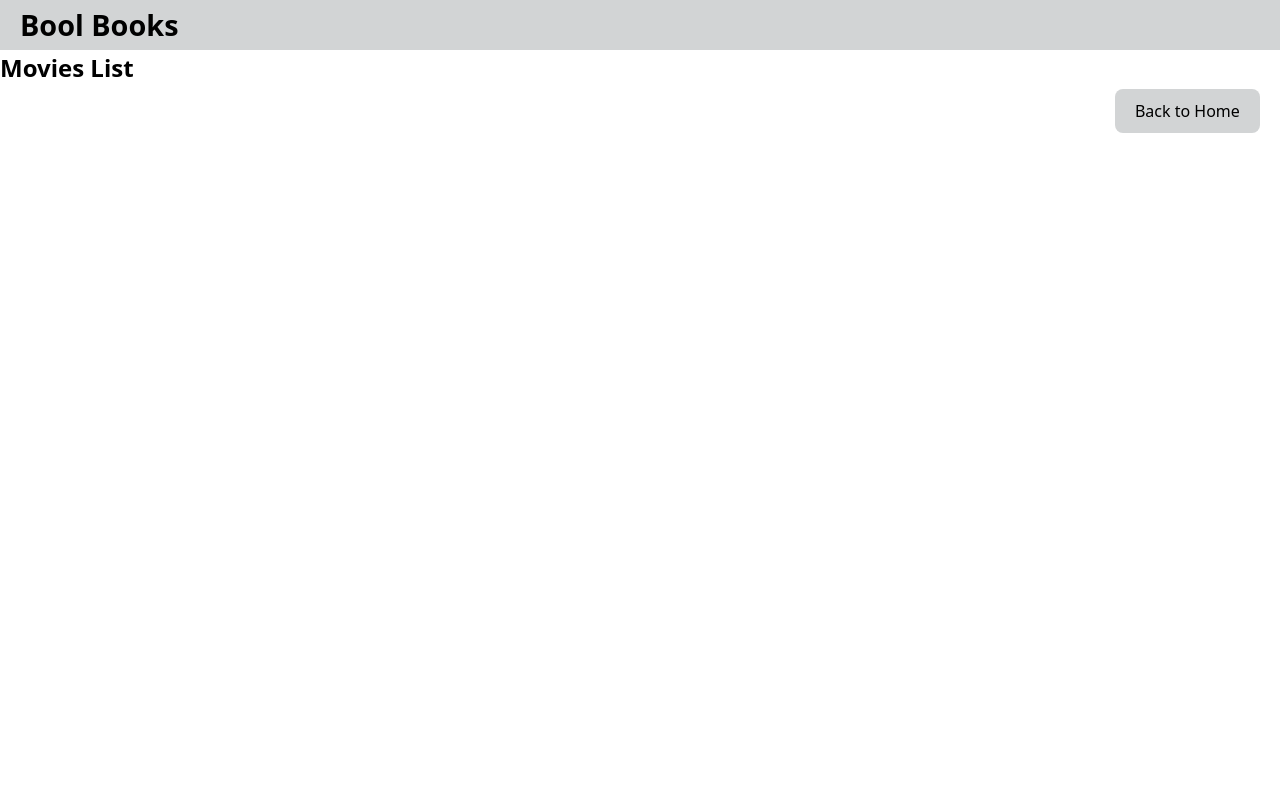
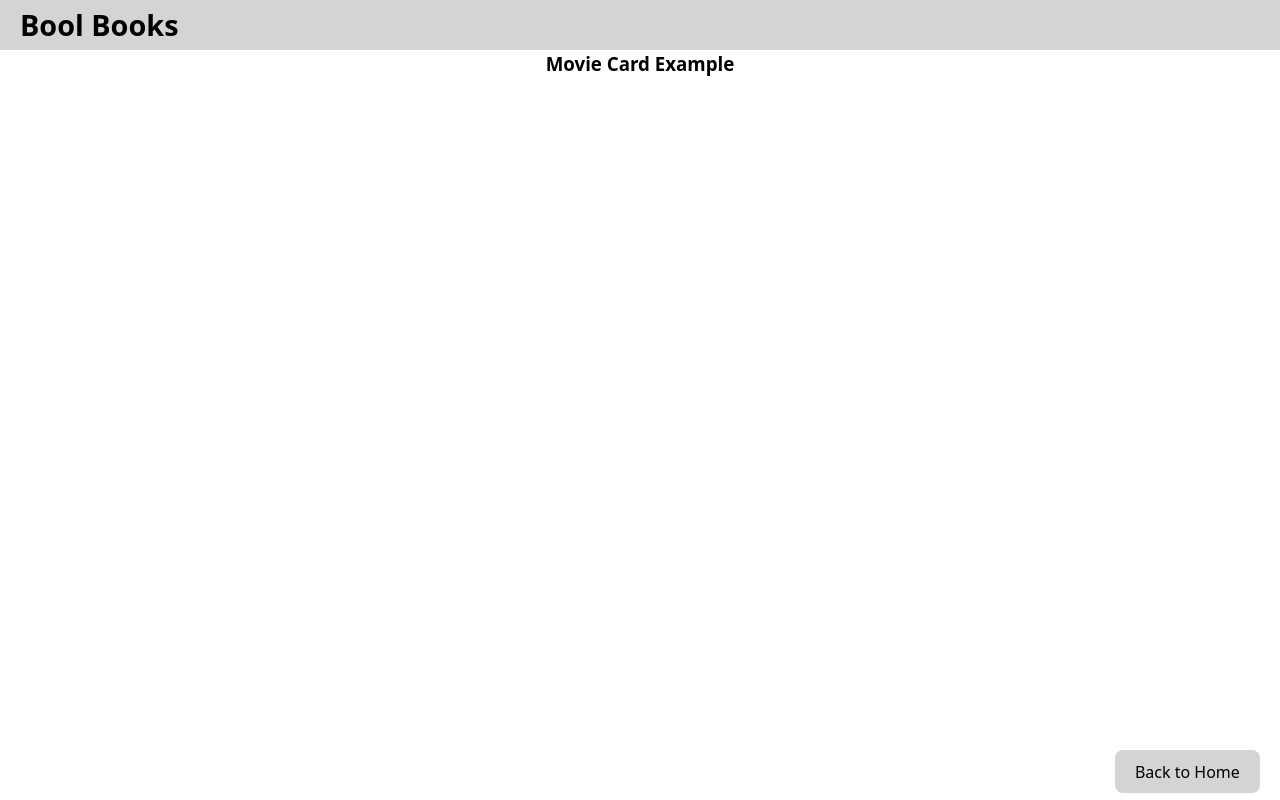
Before and after one commit to marcogulino-mg/webapp-react, a React (Vite) app: page /movies in a window 1280 px wide. Built offline with nearby package versions, Linux system fonts and the light colour scheme.

Commit message:
[feat] create subcomponents and linked to Moviespage.jsx

```diff
--- a/src/App.jsx
+++ b/src/App.jsx
@@ -3,7 +3,7 @@ import { BrowserRouter, Routes, Route } from "react-router-dom";
 // import './App.css'
 // IMPORT Pages
 import Homepage from "./pages/Homepage";
-import Movieslist from "./pages/Movieslist";
+import Moviespage from "./pages/Moviespage";
 // Layouts
 import Layout from "./layouts/Baselayout";
 
@@ -13,7 +13,7 @@ function App() {
       <Routes>
         <Route Component={Layout}>
           <Route path="/" Component={Homepage} />
-          <Route path="/movies" Component={Movieslist} />
+          <Route path="/movies" Component={Moviespage} />
         </Route>
       </Routes>
     </BrowserRouter>
--- /dev/null
+++ b/src/components/subcomponents/Movies.jsx
@@ -0,0 +1,7 @@
+export default function Movie() {
+  return (
+    <div className="movie-card">
+      <h3>Movie Card Example</h3>
+    </div>
+  );
+}
--- /dev/null
+++ b/src/components/subcomponents/Movieslist.jsx
@@ -0,0 +1,10 @@
+// IMPORT Components
+import Movie from "./Movies";
+
+export default function Movieslist() {
+  return (
+    <div className="movies-list">
+      <Movie />
+    </div>
+  );
+}
--- a/src/index.css
+++ b/src/index.css
@@ -57,6 +57,9 @@ button:focus-visible {
 
 #root {
   width: 100%;
+  display: flex;
+  flex-direction: column;
+  justify-content: space-between;
 }
 
 /* HEADER */
@@ -67,9 +70,16 @@ header {
   align-items: center;
 }
 
+/* MAIN */
+main {
+  height: 100%;
+  max-width: 1500px;
+  margin: 0 auto;
+}
+
 /* FOOTER */
 footer {
-  height: 50px;
+  height: 65px;
   display: flex;
   align-items: center;
   justify-content: end;
--- a/src/pages/Movieslist.jsx
+++ /dev/null
@@ -1,7 +0,0 @@
-export default function Movieslist() {
-  return (
-    <div>
-      <h2>Movies List</h2>
-    </div>
-  );
-}
--- /dev/null
+++ b/src/pages/Moviespage.jsx
@@ -0,0 +1,10 @@
+// IMPORT Components
+import Movieslist from "../components/subcomponents/Movieslist";
+
+export default function Moviespage() {
+  return (
+    <div>
+      <Movieslist />
+    </div>
+  );
+}
```
